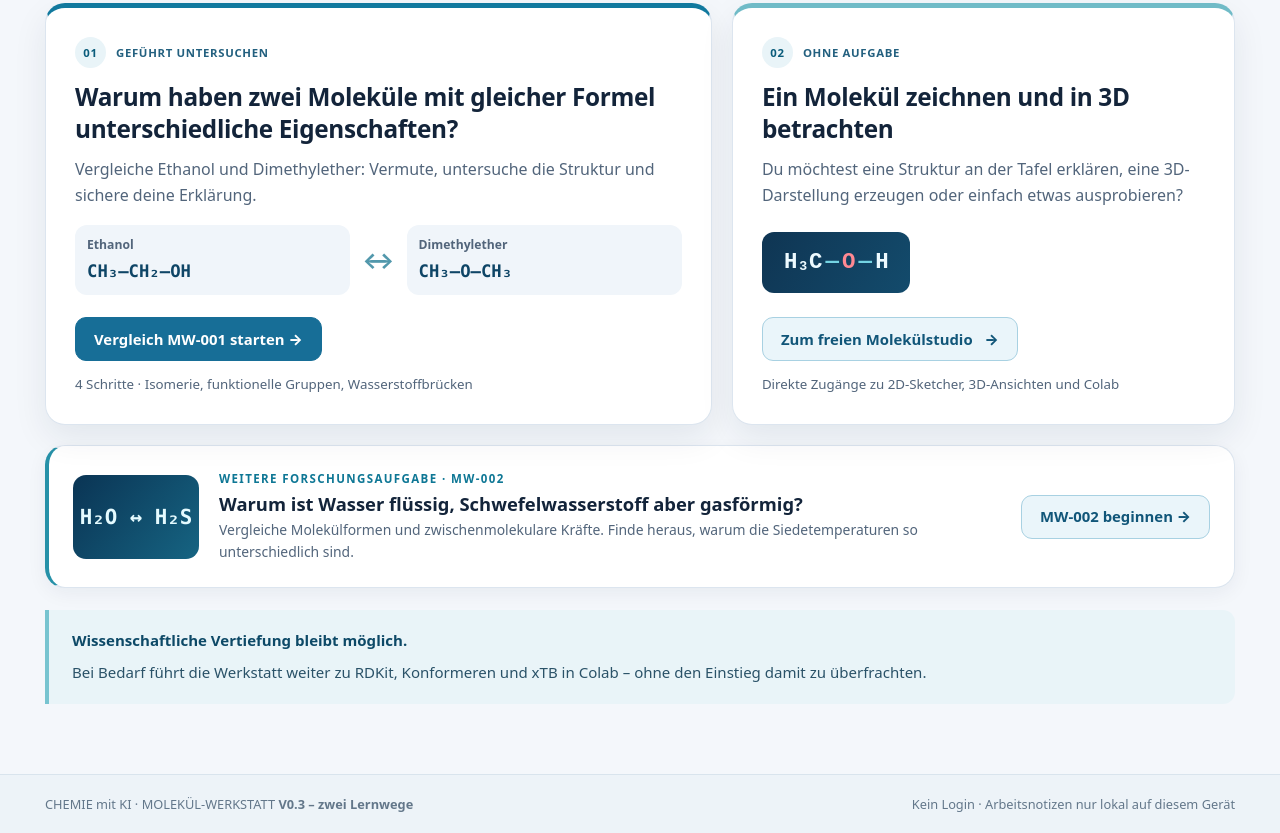
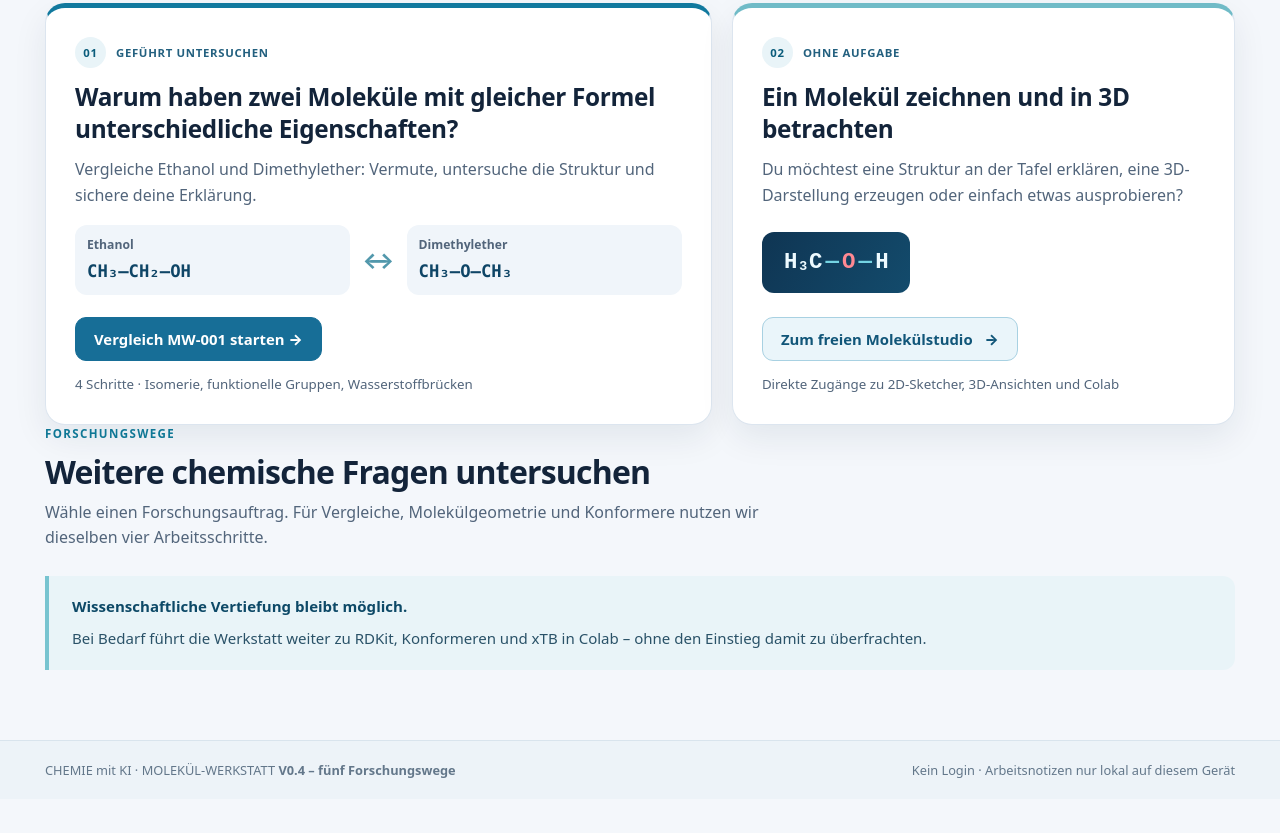
Before and after one commit to ekerzendorfer/MOLEKUELWERKSTATT, a plain HTML site: page index.html in a window 1280 px wide. Shown: the part 457-1290 px from the top of the page. After the commit the page ends 1256 px from the top, so only its background shows below. Drawn offline with Linux system fonts and the light colour scheme.

Commit message:
Show five guided paths in a compact data-driven selection without changing free studio

```diff
--- a/index.html
+++ b/index.html
@@ -5,9 +5,9 @@
   <meta name="viewport" content="width=device-width, initial-scale=1">
   <meta name="description" content="MOLEKÜL-WERKSTATT – Moleküle erforschen, vergleichen und verstehen. Geführte Lernwege und freies 2D-/3D-Erkunden.">
   <title>MOLEKÜL-WERKSTATT | CHEMIE mit KI</title>
-  <link rel="stylesheet" href="./styles.css?v=0.3.0">
-  <script src="./molecule-handoff.js?v=0.2.0" defer></script>
-  <script src="./app.js?v=0.3.0" defer></script>
+  <link rel="stylesheet" href="./styles.css?v=0.4.0">
+  <script src="./molecule-handoff.js?v=0.4.0" defer></script>
+  <script src="./app.js?v=0.4.0" defer></script>
 </head>
 <body>
   <a class="skip-link" href="#main">Zum Inhalt springen</a>
@@ -63,15 +63,14 @@
           <small class="muted">Direkte Zugänge zu 2D-Sketcher, 3D-Ansichten und Colab</small>
         </article>
       </div>
-      <article class="panel next-case" aria-labelledby="mw002-title">
-        <div class="next-case-symbol" aria-hidden="true">H₂O ↔ H₂S</div>
-        <div class="next-case-copy">
-          <p class="eyebrow dark">Weitere Forschungsaufgabe · MW-002</p>
-          <h3 id="mw002-title">Warum ist Wasser flüssig, Schwefelwasserstoff aber gasförmig?</h3>
-          <p>Vergleiche Molekülformen und zwischenmolekulare Kräfte. Finde heraus, warum die Siedetemperaturen so unterschiedlich sind.</p>
+      <section class="more-paths" aria-labelledby="more-paths-title">
+        <div class="section-heading">
+          <p class="eyebrow dark">Forschungswege</p>
+          <h2 id="more-paths-title">Weitere chemische Fragen untersuchen</h2>
+          <p>Wähle einen Forschungsauftrag. Für Vergleiche, Molekülgeometrie und Konformere nutzen wir dieselben vier Arbeitsschritte.</p>
         </div>
-        <button type="button" class="btn btn-secondary" data-action="select-case" data-case="MW-002">MW-002 beginnen →</button>
-      </article>
+        <div id="case-choices" class="case-choice-grid" aria-label="Verfügbare Forschungswege"></div>
+      </section>
       <div class="info-strip">
         <strong>Wissenschaftliche Vertiefung bleibt möglich.</strong>
         <span>Bei Bedarf führt die Werkstatt weiter zu RDKit, Konformeren und xTB in Colab – ohne den Einstieg damit zu überfrachten.</span>
@@ -107,7 +106,7 @@
 
         <aside class="work-side">
           <div class="panel context-panel">
-            <p class="eyebrow dark">Die untersuchten Moleküle</p>
+            <p class="eyebrow dark" id="case-side-heading">Die untersuchten Moleküle</p>
             <div class="molecule-facts" id="case-molecules">
               <div><strong>Ethanol</strong><small>Alkohol · C₂H₆O</small><code>CCO</code><button type="button" class="copy-mini" data-copy="CCO" aria-label="SMILES von Ethanol kopieren">SMILES kopieren</button><a id="case-handoff-0" class="case-handoff" href="https://ekerzendorfer.github.io/MOLLAB_PRO/" target="_blank" rel="noopener noreferrer">In 2D/3D betrachten ↗</a></div>
               <div><strong>Dimethylether</strong><small>Ether · C₂H₆O</small><code>COC</code><button type="button" class="copy-mini" data-copy="COC" aria-label="SMILES von Dimethylether kopieren">SMILES kopieren</button><a id="case-handoff-1" class="case-handoff" href="https://ekerzendorfer.github.io/MOLLAB_PRO/" target="_blank" rel="noopener noreferrer">In 2D/3D betrachten ↗</a></div>
@@ -172,6 +171,6 @@
     </section>
   </main>
 
-  <footer class="footer"><div class="wrap footer-inner"><span>CHEMIE mit KI · MOLEKÜL-WERKSTATT <strong>V0.3 – zwei Lernwege</strong></span><span>Kein Login · Arbeitsnotizen nur lokal auf diesem Gerät</span></div></footer>
+  <footer class="footer"><div class="wrap footer-inner"><span>CHEMIE mit KI · MOLEKÜL-WERKSTATT <strong>V0.4 – fünf Forschungswege</strong></span><span>Kein Login · Arbeitsnotizen nur lokal auf diesem Gerät</span></div></footer>
 </body>
 </html>
```
